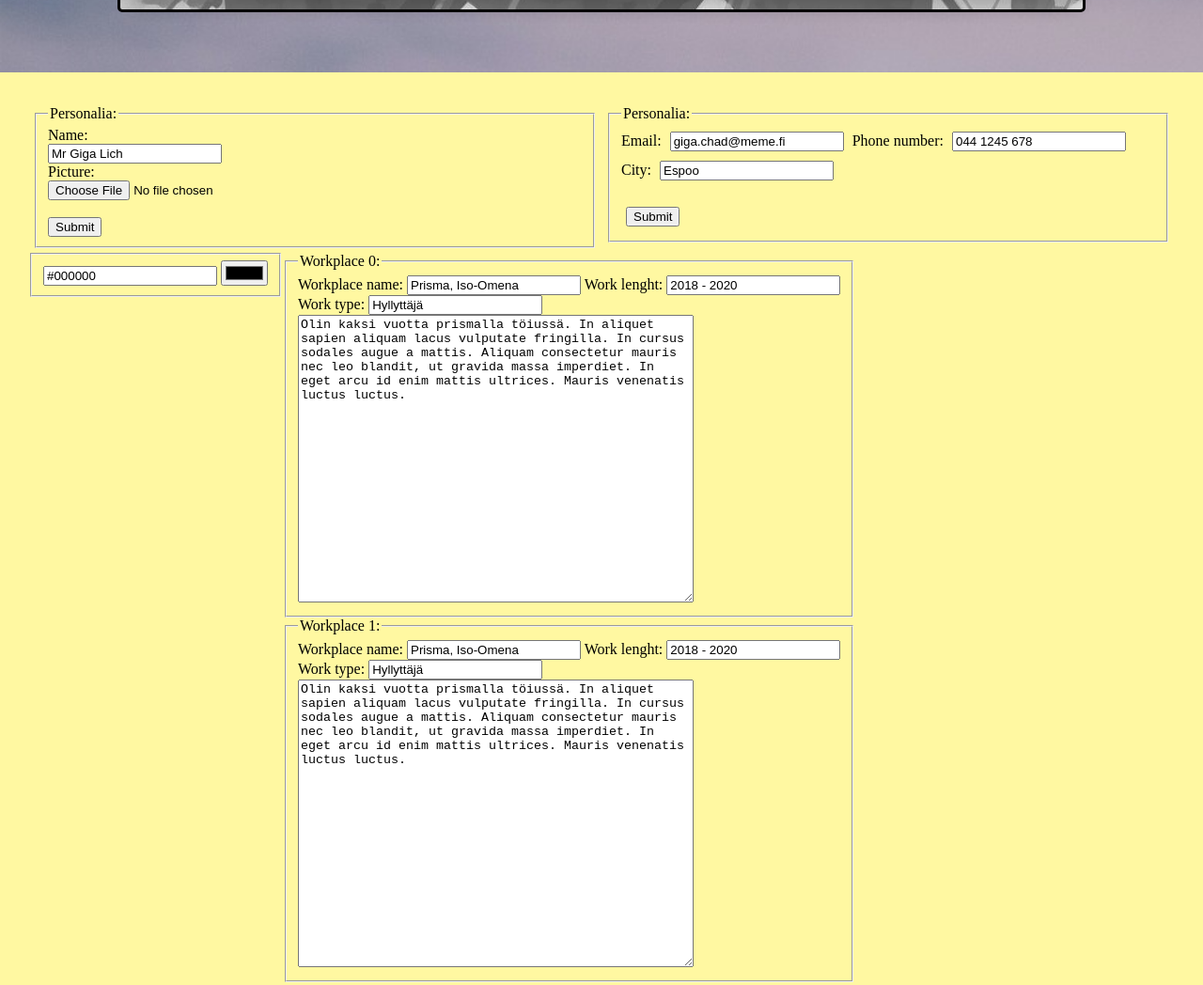
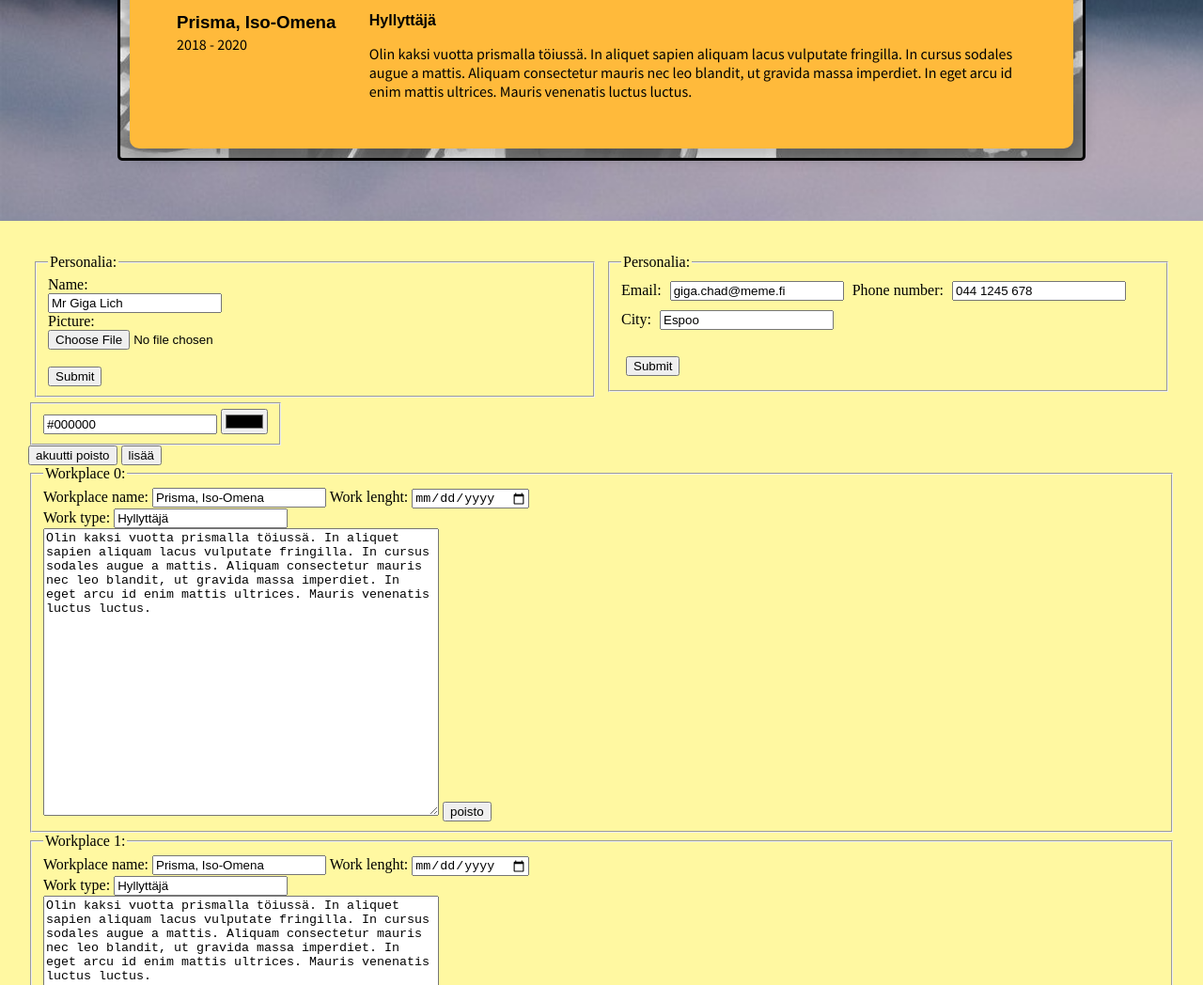
Before and after one commit to nuttie1/cv-builder, a plain HTML site: page public/views/index.html in a window 1280 px wide. Shown: the part 1023-2071 px from the top of the page at 94% size. Drawn offline with nearby package versions, Linux system fonts and the light colour scheme; a web font is replaced by a local one.

Commit message:
servervue

```diff
--- a/public/css/style.css
+++ b/public/css/style.css
@@ -238,6 +238,9 @@ footer {
 #tiedot input {
     margin: 5px;
 }
+#work{
+    width: 100%;
+}
 
 
 /* */
--- a/public/views/index.html
+++ b/public/views/index.html
@@ -18,7 +18,7 @@
     <section>
         <summary>
             <figure>
-                <img src="media/megagigalich.png">
+                <img src="../media/megagigalich.png">
                 <h1>{{ message }}</h1>
             </figure>
             <aside>
@@ -94,6 +94,8 @@
             </form>
         </div>
         <div id="work">
+            <button @click="items.shift()">akuutti poisto</button>
+            <button @click="items.push({ Name: '', time: '', type: '',text: ''})">lisää</button>
             <form>
                 <fieldset v-for="(exp, index) in items">
                     <legend>Workplace {{index}}:</legend>
@@ -101,12 +103,13 @@
                     <input v-model="exp.Name" type="text" id="expname">
 
                     <label for="worklenght">Work lenght:</label>
-                    <input v-model="exp.time" type="text" id="worklenght"><br>
+                    <input v-model="exp.time" type="date" id="worklenght"><br>
 
                     <label for="worktype">Work type:</label>
                     <input v-model="exp.type" type="text" id="worktype"><br>
 
                     <textarea v-model="exp.text" type="text" rows="20" cols="50"></textarea>
+                    <button @click="items.splice(index,1)">poisto</button>
                 </fieldset>
             </form>
         </div>
```
